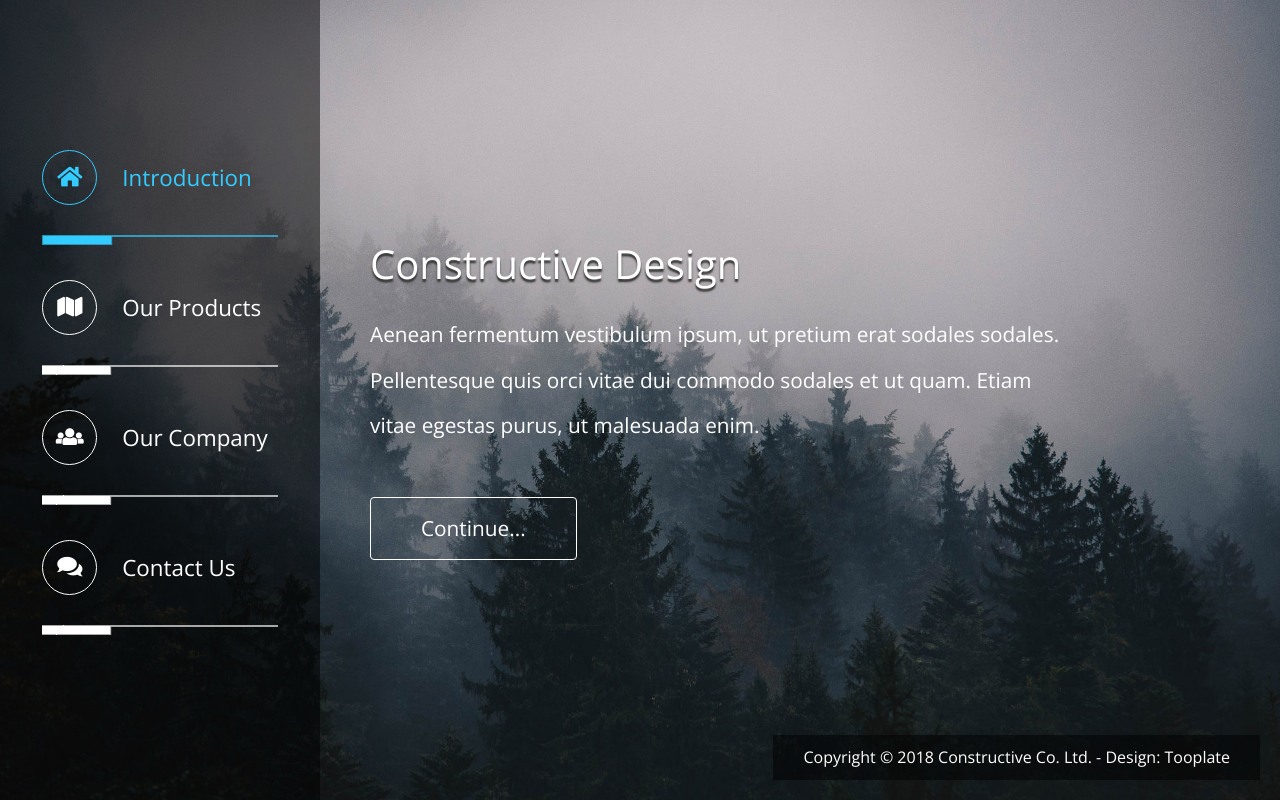
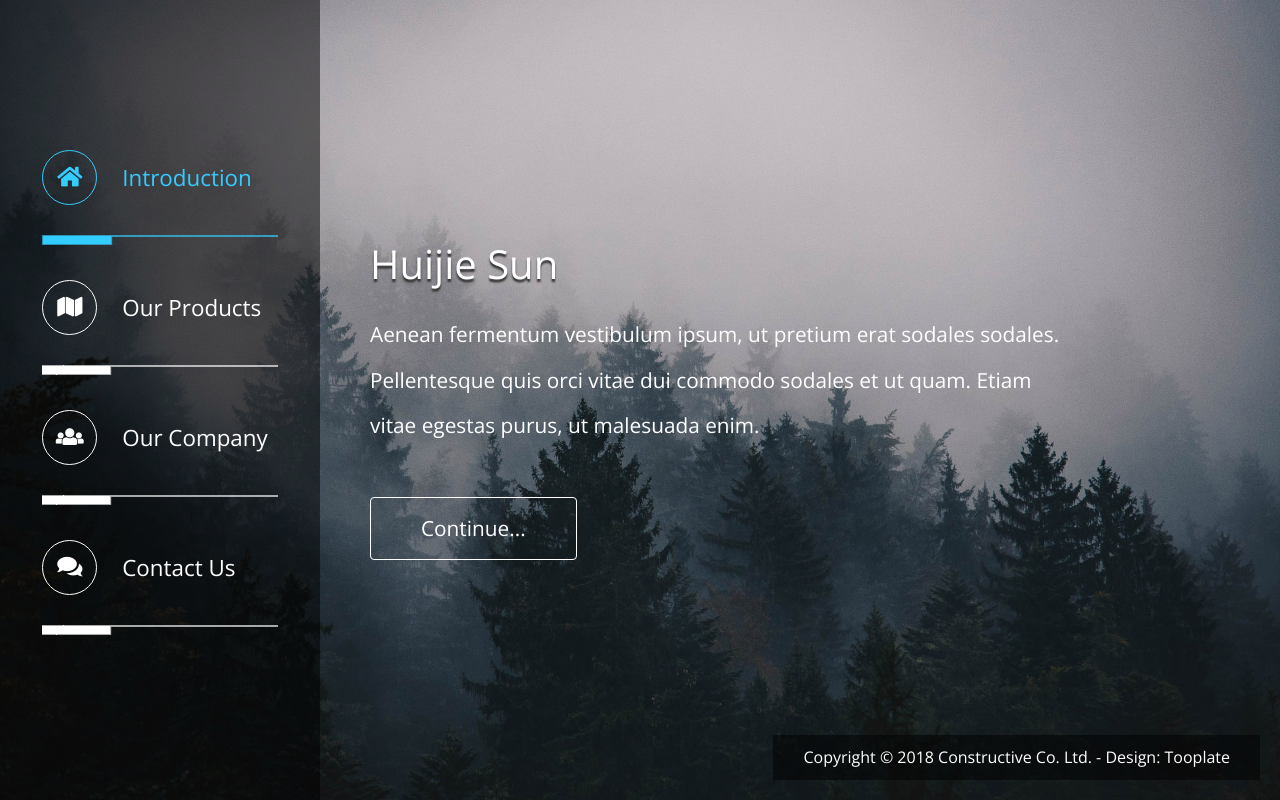
Before and after one commit to shjme/shusitest.github.io, a plain HTML site: page index.html in a window 1280 px wide. Drawn offline with nearby package versions, Linux system fonts and the light colour scheme.

Commit message:
Update index.html

```diff
--- a/index.html
+++ b/index.html
@@ -87,7 +87,7 @@ http://www.tooplate.com/view/2102-constructive
 					<!-- section 1 -->
 					<section id="tm-section-1" class="tm-section">
 						<div class="ml-auto">
-							<header class="mb-4"><h1 class="tm-text-shadow">Constructive Design</h1></header>
+							<header class="mb-4"><h1 class="tm-text-shadow">Huijie Sun</h1></header>
 							<p class="mb-5 tm-font-big">Aenean fermentum vestibulum ipsum, ut pretium erat sodales sodales. Pellentesque quis orci vitae dui commodo sodales et ut quam. Etiam vitae egestas purus, ut malesuada enim.</p>
 							<a href="#" class="btn tm-btn tm-font-big" data-nav-link="#tmNavLink2">Continue...</a>
 							<!-- data-nav-link holds the ID of nav item, which means this link should behave the same as that nav item  -->
```
